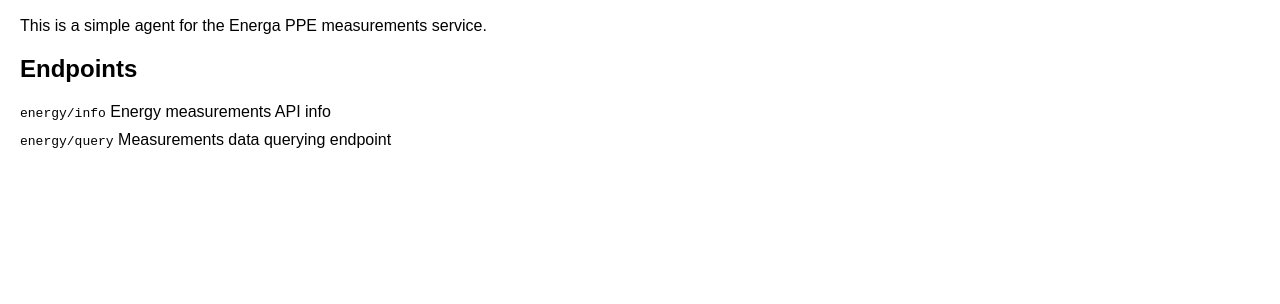
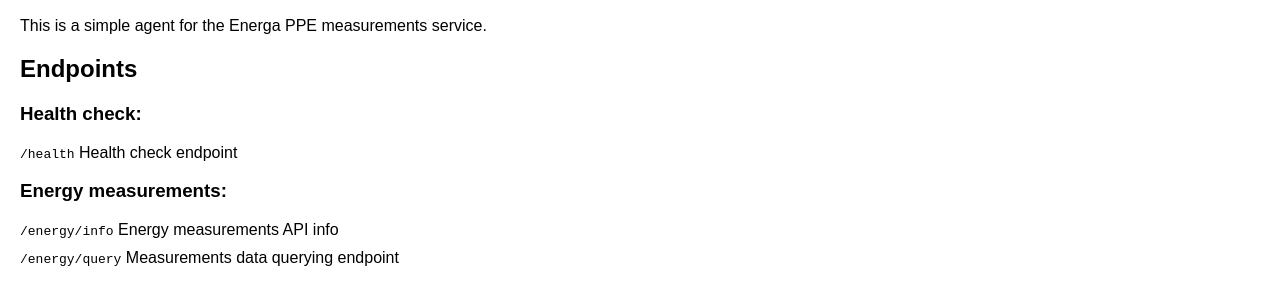
Before and after one commit to kamilrybacki/PPEAgent, a plain HTML site: page src/assets/index.html in a window 1280 px wide. Shown: the part 60-364 px from the top of the page. Drawn offline with Linux system fonts and the light colour scheme.

Commit message:
update again

```diff
--- a/src/assets/index.html
+++ b/src/assets/index.html
@@ -37,12 +37,20 @@
             <h2>Endpoints</h2>
             <ul>
                 <li>
+                    <h3>Health check:</h3>
+                    <ul>
+                        <li>
+                            <code>/health</code> Health check endpoint
+                        </li>
+                    </ul>
+                <li>
+                    <h3>Energy measurements:</h3>
                     <ul>
                       <li>
-                        <code>energy/info</code> Energy measurements API info
+                        <code>/energy/info</code> Energy measurements API info
                       </li>
                       <li>
-                        <code>energy/query</code> Measurements data querying endpoint
+                        <code>/energy/query</code> Measurements data querying endpoint
                       </li>
                     </ul>
                 </li>
```
